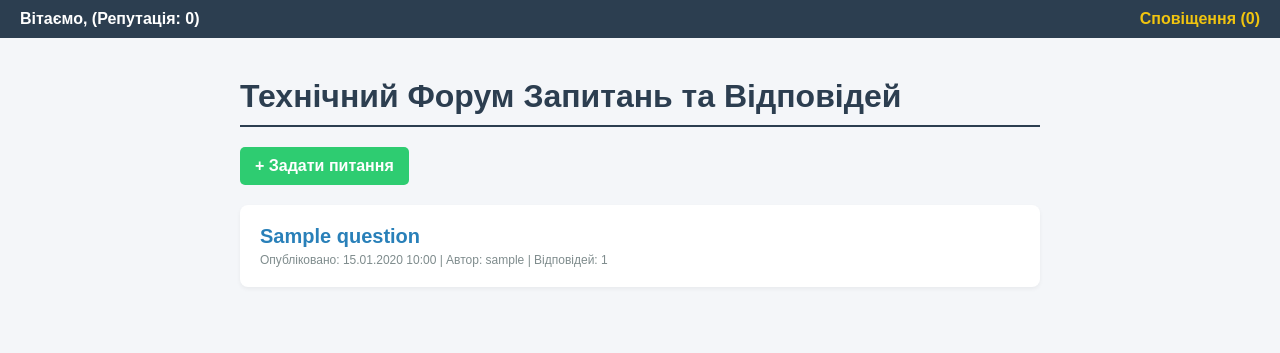
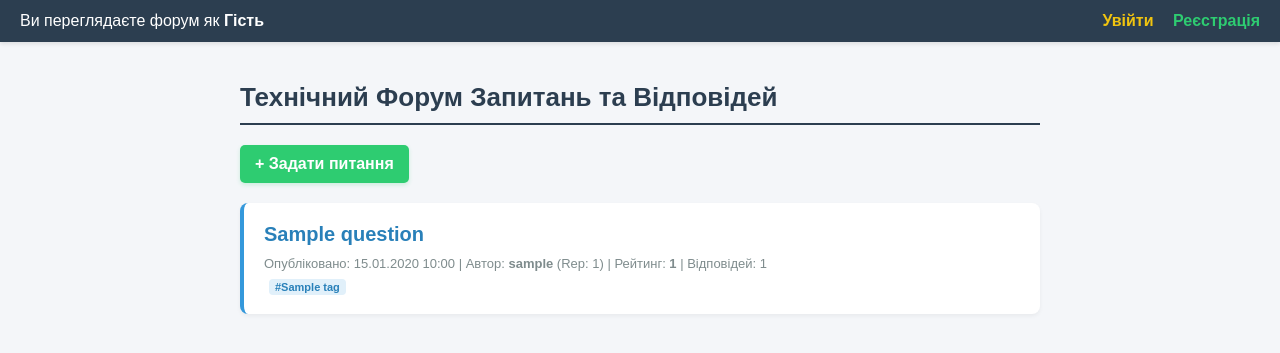
Before and after one commit to RomanKoronovskyi/TechnicalForum, a Django app: page / in a window 1280 px wide. Shown: the top 353 px of the page. Run offline with Django 5.2, Linux system fonts and the light colour scheme; tables that the repository leaves empty hold one stand-in row (values such as "Sample post").

Commit message:
add authorisation

```diff
--- a/core/settings.py
+++ b/core/settings.py
@@ -138,3 +138,5 @@
 SESSION_COOKIE_SECURE = os.environ.get('SESSION_COOKIE_SECURE', 'False') == 'True'
 CSRF_COOKIE_SECURE = os.environ.get('SESSION_COOKIE_SECURE', 'False') == 'True'
 SECURE_PROXY_SSL_HEADER = ('HTTP_X_FORWARDED_PROTO', 'https')
+LOGIN_REDIRECT_URL = 'forum:question_list'
+LOGOUT_REDIRECT_URL = 'forum:question_list'
--- a/core/urls.py
+++ b/core/urls.py
@@ -3,5 +3,6 @@
 
 urlpatterns = [
     path('admin/', admin.site.urls),
+    path('accounts/', include('django.contrib.auth.urls')),
     path('', include('forum.urls')),
 ]
--- a/forum/templates/forum/question_list.html
+++ b/forum/templates/forum/question_list.html
@@ -7,25 +7,51 @@
     <style>
         body { font-family: Arial, sans-serif; background-color: #f4f6f9; color: #333; margin: 40px; }
         .container { max-width: 800px; margin: 0 auto; }
-        h1 { color: #2c3e50; border-bottom: 2px solid #2c3e50; padding-bottom: 10px; margin-bottom: 20px; }
-        .btn-create { display: inline-block; background: #2ecc71; color: white; padding: 10px 15px; text-decoration: none; border-radius: 5px; margin-bottom: 20px; font-weight: bold; }
+
+        .navbar-top { background: #2c3e50; padding: 12px 20px; margin: -40px -40px 40px -40px; color: white; display: flex; justify-content: space-between; align-items: center; box-shadow: 0 2px 4px rgba(0,0,0,0.1); }
+        .navbar-top a { color: #f1c40f; text-decoration: none; font-weight: bold; }
+        .btn-logout { background: none; border: none; color: #e74c3c; font-weight: bold; cursor: pointer; text-decoration: underline; padding: 0; margin-left: 10px; font-family: inherit; font-size: inherit; }
+        .btn-logout:hover { color: #c0392b; }
+
+        h1 { color: #2c3e50; border-bottom: 2px solid #2c3e50; padding-bottom: 10px; margin-bottom: 20px; font-size: 26px; }
+        .btn-create { display: inline-block; background: #2ecc71; color: white; padding: 10px 15px; text-decoration: none; border-radius: 5px; margin-bottom: 20px; font-weight: bold; box-shadow: 0 2px 4px rgba(46, 204, 113, 0.2); }
         .btn-create:hover { background: #27ae60; }
-        .question-card { background: white; padding: 20px; margin-bottom: 15px; border-radius: 8px; box-shadow: 0 2px 4px rgba(0,0,0,0.05); }
-        .question-title { font-size: 20px; color: #2980b9; text-decoration: none; font-weight: bold; }
+
+        .question-card { background: white; padding: 20px; margin-bottom: 15px; border-radius: 8px; box-shadow: 0 2px 4px rgba(0,0,0,0.05); border-left: 4px solid #3498db; }
+        .question-title { font-size: 20px; color: #2980b9; text-decoration: none; font-weight: bold; display: inline-block; margin-bottom: 5px; }
         .question-title:hover { text-decoration: underline; }
-        .question-meta { font-size: 12px; color: #7f8c8d; margin-top: 5px; }
-        .no-questions { background: white; padding: 30px; text-align: center; border-radius: 8px; color: #7f8c8d; }
+        .question-meta { font-size: 13px; color: #7f8c8d; margin-top: 5px; }
+
+        .tag-badge { background: #e1f0fa; color: #2980b9; padding: 2px 6px; border-radius: 4px; font-size: 11px; font-weight: bold; margin-left: 5px; text-decoration: none; }
+
+        .no-questions { background: white; padding: 30px; text-align: center; border-radius: 8px; color: #7f8c8d; box-shadow: 0 2px 4px rgba(0,0,0,0.05); }
     </style>
 </head>
 <body>
-    <div style="background: #2c3e50; padding: 10px 20px; margin:-40px -40px 40px -40px; color: white; display: flex; justify-content: space-between; align-items: center;">
-        <div style="font-weight: bold;">Вітаємо, {{ user.username }} (Репутація: {{ user.profile.reputation|default:0 }})</div>
-        <div>
-            <a href="{% url 'forum:notifications_list' %}" style="color: #f1c40f; text-decoration: none; font-weight: bold;">
-                Сповіщення ({% if user.notifications.count %}{{ user.notifications.count }}{% else %}0{% endif %})
-            </a>
-        </div>
+
+    <div class="navbar-top">
+        {% if user.is_authenticated %}
+            <div>
+                Вітаємо, <strong>{{ user.username }}</strong> (Репутація: {{ user.profile.reputation|default:0 }})
+                <form action="{% url 'logout' %}" method="post" style="display: inline;">
+                    {% csrf_token %}
+                    <button type="submit" class="btn-logout">Вийти</button>
+                </form>
+            </div>
+            <div>
+                <a href="{% url 'forum:notifications_list' %}">
+                    Сповіщення ({% if user.notifications.count %}{{ user.notifications.count }}{% else %}0{% endif %})
+                </a>
+            </div>
+        {% else %}
+            <div>Ви переглядаєте форум як <strong>Гість</strong></div>
+            <div>
+                <a href="{% url 'login' %}" style="margin-right: 15px;">Увійти</a>
+                <a href="{% url 'forum:register' %}" style="color: #2ecc71;">Реєстрація</a>
+            </div>
+        {% endif %}
     </div>
+
     <div class="container">
         <h1>Технічний Форум Запитань та Відповідей</h1>
 
@@ -38,7 +64,16 @@
                         {{ question.title }}
                     </a>
                     <div class="question-meta">
-                        Опубліковано: {{ question.created_at|date:"d.m.Y H:i" }} | Автор: {{ question.author.username }} | Відповідей: {{ question.answers.count }}
+                        Опубліковано: {{ question.created_at|date:"d.m.Y H:i" }} |
+                        Автор: <strong>{{ question.author.username }}</strong> (Rep: {{ question.author.profile.reputation|default:0 }}) |
+                        Рейтинг: <strong>{{ question.votes }}</strong> |
+                        Відповідей: {{ question.answers.count }}
+
+                        <div style="margin-top: 8px;">
+                            {% for tag in question.tags.all %}
+                                <span class="tag-badge">#{{ tag.name }}</span>
+                            {% endfor %}
+                        </div>
                     </div>
                 </div>
             {% endfor %}
--- /dev/null
+++ b/forum/templates/registration/register.html
@@ -0,0 +1,6 @@
+<h2>Реєстрація нового розробника</h2>
+<form method="post">
+    {% csrf_token %}
+    {{ form.as_p }}
+    <button type="submit" style="background:#2ecc71; color:white; border:none; padding:8px 15px; border-radius:4px; cursor:pointer;">Створити акаунт</button>
+</form>
--- a/forum/urls.py
+++ b/forum/urls.py
@@ -1,7 +1,7 @@
 from django.urls import path
 from .views import (
     QuestionListView, QuestionDetailView, create_question,
-    create_answer, vote_question, accept_answer, notifications_list
+    create_answer, vote_question, accept_answer, notifications_list, register
 )
 
 app_name = 'forum'
@@ -14,4 +14,5 @@
     path('question/<int:pk>/vote/<str:vote_type>/', vote_question, name='vote_question'),
     path('answer/<int:pk>/accept/', accept_answer, name='accept_answer'),
     path('notifications/', notifications_list, name='notifications_list'),
+    path('register/', register, name='register'),
 ]
--- a/forum/views.py
+++ b/forum/views.py
@@ -9,6 +9,8 @@
 from django.contrib.auth.decorators import login_required
 from django.shortcuts import get_object_or_404, redirect, render
 from .models import Question, Answer, Vote, Notification, Profile
+from django.contrib.auth.forms import UserCreationForm
+from django.contrib.auth import login
 
 
 class QuestionListView(ListView):
@@ -149,3 +151,14 @@
     notifications = request.user.notifications.all()
     notifications.update(is_read=True)
     return render(request, 'forum/notifications.html', {'notifications': notifications})
+
+def register(request):
+    if request.method == 'POST':
+        form = UserCreationForm(request.POST)
+        if form.is_valid():
+            user = form.save()
+            login(request, user)
+            return redirect('forum:question_list')
+    else:
+        form = UserCreationForm()
+    return render(request, 'registration/register.html', {'form': form})
```
Also changed, not shown: forum/templates/forum/question_detail.html (+20 -6 lines), forum/templates/registration/login.html (added, +7 -0 lines).
